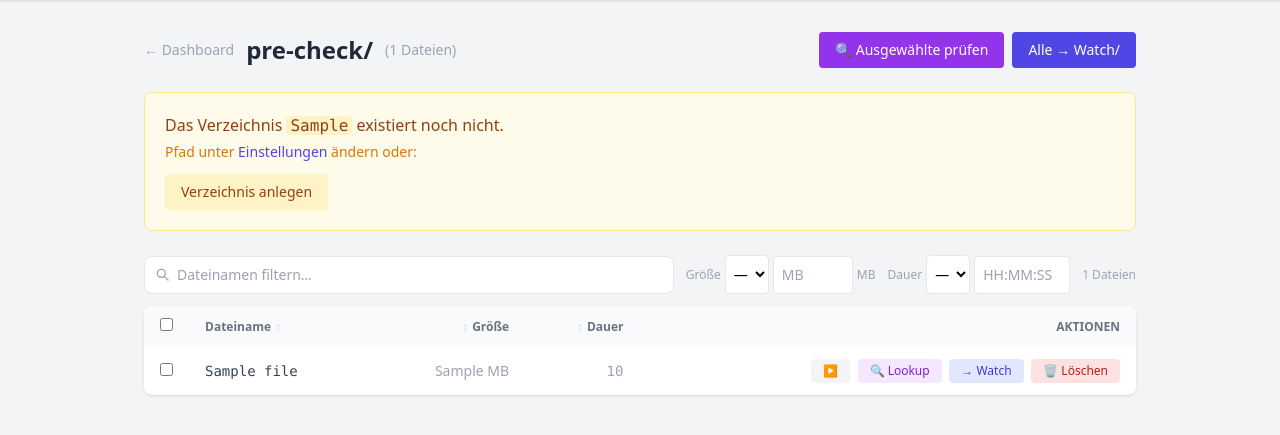
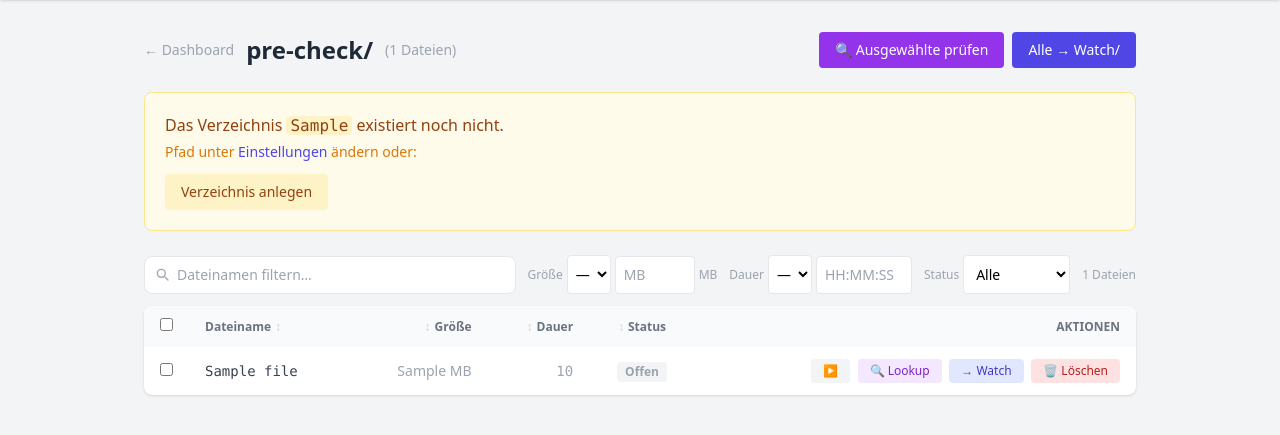
Before and after one commit to Nanja-at-web/namer-helper, a Python web app: template src/namer_helper/web/templates/pre-check.html in a window 1280 px wide. Shown: the part 52-487 px from the top of the page. Run offline with Jinja, Linux system fonts and the light colour scheme; the template is opened without the code that fills it: most values are stand-ins (such as "Sample title", 1, 10 or a date in 2020); some libraries are stand-ins or nearby versions.

Commit message:
feat: mark processed pre-check files

```diff
--- a/src/namer_helper/web/templates/pre-check.html
+++ b/src/namer_helper/web/templates/pre-check.html
@@ -97,6 +97,16 @@
       oninput="applyFilterSort()"
       class="w-24 text-sm border border-gray-200 rounded px-2 py-2 focus:outline-none focus:ring-2 focus:ring-purple-300">
   </div>
+  <!-- Status-Filter -->
+  <div class="flex items-center gap-1">
+    <span class="text-xs text-gray-400 whitespace-nowrap">Status</span>
+    <select id="processed-filter" onchange="applyFilterSort()"
+      class="text-sm border border-gray-200 rounded px-2 py-2 focus:outline-none focus:ring-2 focus:ring-purple-300 bg-white">
+      <option value="">Alle</option>
+      <option value="open">Offen</option>
+      <option value="processed">Bearbeitet</option>
+    </select>
+  </div>
   <!-- Zähler + Reset -->
   <span id="filter-count" class="text-xs text-gray-400 whitespace-nowrap"></span>
   <button onclick="clearFilter()" id="filter-clear"
@@ -129,12 +139,18 @@
             Dauer
           </button>
         </th>
+        <th class="text-center px-4 py-3">
+          <button onclick="setSort('processed')" class="flex items-center gap-1 mx-auto hover:text-gray-700 group">
+            <span id="sort-processed-icon" class="text-gray-300 group-hover:text-gray-500">↕</span>
+            Status
+          </button>
+        </th>
         <th class="text-right px-4 py-3">Aktionen</th>
       </tr>
     </thead>
     <tbody class="divide-y divide-gray-100" id="file-table">
       {% for f in files %}
-      <tr id="row-{{ loop.index }}" class="hover:bg-gray-50" data-name="{{ f.name | lower }}" data-size="{{ f.size_bytes }}" data-duration="{{ f.duration_seconds if f.duration_cached else '' }}" data-duration-loaded="{{ 1 if f.duration_cached else 0 }}" data-encoded="{{ f.name_encoded }}">
+      <tr id="row-{{ loop.index }}" class="hover:bg-gray-50 {{ 'bg-green-50' if f.processed else '' }}" data-name="{{ f.name | lower }}" data-size="{{ f.size_bytes }}" data-duration="{{ f.duration_seconds if f.duration_cached else '' }}" data-duration-loaded="{{ 1 if f.duration_cached else 0 }}" data-encoded="{{ f.name_encoded }}" data-processed="{{ 1 if f.processed else 0 }}">
         <td class="px-4 py-3">
           <input type="checkbox" class="file-cb rounded border-gray-300"
             data-encoded="{{ f.name_encoded }}" data-row="{{ loop.index }}">
@@ -142,6 +158,13 @@
         <td class="px-4 py-3 font-mono text-gray-700 break-all" id="name-{{ loop.index }}">{{ f.name }}</td>
         <td class="px-4 py-3 text-right text-gray-400 whitespace-nowrap">{{ f.size_mb }} MB</td>
         <td class="px-4 py-3 text-right text-gray-400 whitespace-nowrap font-mono" id="duration-{{ loop.index }}">{{ f.duration_hms if f.duration_cached else '…' }}</td>
+        <td class="px-4 py-3 text-center whitespace-nowrap" id="processed-{{ loop.index }}">
+          {% if f.processed %}
+          <span class="inline-flex items-center rounded bg-green-100 px-2 py-0.5 text-xs font-semibold text-green-700">Bearbeitet</span>
+          {% else %}
+          <span class="inline-flex items-center rounded bg-gray-100 px-2 py-0.5 text-xs font-semibold text-gray-400">Offen</span>
+          {% endif %}
+        </td>
         <td class="px-4 py-3 text-right whitespace-nowrap">
           <button
             onclick="openPlayerForRow({{ loop.index }})"
@@ -168,7 +191,7 @@
       </tr>
       <!-- Lookup result panel -->
       <tr id="lookup-{{ loop.index }}" class="hidden bg-purple-50">
-        <td colspan="5" class="px-4 py-3">
+        <td colspan="6" class="px-4 py-3">
           <div class="lookup-content text-sm"></div>
         </td>
       </tr>
@@ -213,7 +236,7 @@ function rowDisplayName(rowIndex) {
   return document.getElementById('name-' + rowIndex)?.textContent || '';
 }
 
-function updateRowIdentity(rowIndex, newName, encodedName, durationSeconds, durationHms) {
+function updateRowIdentity(rowIndex, newName, encodedName, durationSeconds, durationHms, processed=false) {
   const row = document.getElementById('row-' + rowIndex);
   const cell = document.getElementById('name-' + rowIndex);
   const cb = row?.querySelector('.file-cb');
@@ -223,8 +246,14 @@ function updateRowIdentity(rowIndex, newName, encodedName, durationSeconds, dura
     row.dataset.encoded = encodedName;
     row.dataset.duration = durationSeconds ? String(durationSeconds) : '';
     row.dataset.durationLoaded = durationSeconds ? '1' : '0';
+    if (processed) {
+      row.dataset.processed = '1';
+      row.classList.add('bg-green-50');
+    }
   }
   if (cb) cb.dataset.encoded = encodedName;
+  const pcell = document.getElementById('processed-' + rowIndex);
+  if (pcell && processed) pcell.innerHTML = '<span class="inline-flex items-center rounded bg-green-100 px-2 py-0.5 text-xs font-semibold text-green-700">Bearbeitet</span>';
   const dcell = document.getElementById('duration-' + rowIndex);
   if (dcell) dcell.textContent = durationSeconds ? durationHms : '…';
 }
@@ -825,7 +854,7 @@ async function doRename(encodedName, newName, rowIndex) {
   const res = await fetch(`/pre-check/rename?name=${encodedName}&new_name=${encodeURIComponent(newName)}`, {method: 'POST'});
   const json = await res.json();
   if (json.ok) {
-    updateRowIdentity(rowIndex, json.new_name, json.name_encoded || encodeURIComponent(json.new_name), json.duration_seconds || 0, json.duration_hms || '—');
+    updateRowIdentity(rowIndex, json.new_name, json.name_encoded || encodeURIComponent(json.new_name), json.duration_seconds || 0, json.duration_hms || '—', !!json.processed);
     const panel = document.getElementById('lookup-' + rowIndex);
     if (panel) panel.classList.add('hidden');
     applyFilterSort();
@@ -846,7 +875,7 @@ function escHtml(str) {
 }
 
 // ── Sortierung + Filter ──
-let sortCol = null;   // 'name' | 'size' | 'duration'
+let sortCol = null;   // 'name' | 'size' | 'duration' | 'processed'
 let sortAsc = true;
 
 function setSort(col) {
@@ -873,6 +902,7 @@ function applyFilterSort() {
   const valBytes = isNaN(valMB) ? null : valMB * 1_048_576;
   const durationOp = document.getElementById('duration-op').value;
   const durationVal = parseDurationInput(document.getElementById('duration-val').value);
+  const processedFilter = document.getElementById('processed-filter').value;
 
   const tbody = document.getElementById('file-table');
   const pairs = [];
@@ -903,7 +933,13 @@ function applyFilterSort() {
     return true;
   }
 
-  const rowMatches = row => (!q || row.dataset.name.includes(q)) && sizeMatch(row) && durationMatch(row);
+  function processedMatch(row) {
+    if (!processedFilter) return true;
+    const done = row.dataset.processed === '1';
+    return processedFilter === 'processed' ? done : !done;
+  }
+
+  const rowMatches = row => (!q || row.dataset.name.includes(q)) && sizeMatch(row) && durationMatch(row) && processedMatch(row);
   const filtered = pairs.filter(({ row }) => rowMatches(row));
   const hidden = pairs.filter(({ row }) => !rowMatches(row));
 
@@ -912,9 +948,11 @@ function applyFilterSort() {
     filtered.sort((a, b) => {
       let va = sortCol === 'size' ? parseFloat(a.row.dataset.size)
         : sortCol === 'duration' ? parseFloat(a.row.dataset.duration || '0')
+        : sortCol === 'processed' ? parseInt(a.row.dataset.processed || '0', 10)
         : a.row.dataset.name;
       let vb = sortCol === 'size' ? parseFloat(b.row.dataset.size)
         : sortCol === 'duration' ? parseFloat(b.row.dataset.duration || '0')
+        : sortCol === 'processed' ? parseInt(b.row.dataset.processed || '0', 10)
         : b.row.dataset.name;
       if (sortCol === 'duration') {
         va = a.row.dataset.durationLoaded === '1' ? va : Number.POSITIVE_INFINITY;
@@ -940,7 +978,7 @@ function applyFilterSort() {
   });
 
   // Update sort icons
-  ['name', 'size', 'duration'].forEach(c => {
+  ['name', 'size', 'duration', 'processed'].forEach(c => {
     const el = document.getElementById('sort-' + c + '-icon');
     if (!el) return;
     el.textContent = sortCol !== c ? '↕' : sortAsc ? '↑' : '↓';
@@ -950,7 +988,7 @@ function applyFilterSort() {
   // Counter + reset button
   const total = pairs.length;
   const shown = filtered.length;
-  const hasFilter = q || (op && valBytes !== null) || (durationOp && durationVal !== null);
+  const hasFilter = q || (op && valBytes !== null) || (durationOp && durationVal !== null) || processedFilter;
   document.getElementById('filter-count').textContent =
     hasFilter ? `${shown} von ${total}` : `${total} Dateien`;
   document.getElementById('filter-clear').classList.toggle('hidden', !hasFilter);
@@ -962,6 +1000,7 @@ function clearFilter() {
   document.getElementById('size-val').value = '';
   document.getElementById('duration-op').value = '';
   document.getElementById('duration-val').value = '';
+  document.getElementById('processed-filter').value = '';
   applyFilterSort();
 }
 
```
Also changed, not shown: src/namer_helper/web/app.py (+27 -7 lines), tests/test_file_filtering.py (added, +17 -0 lines).
